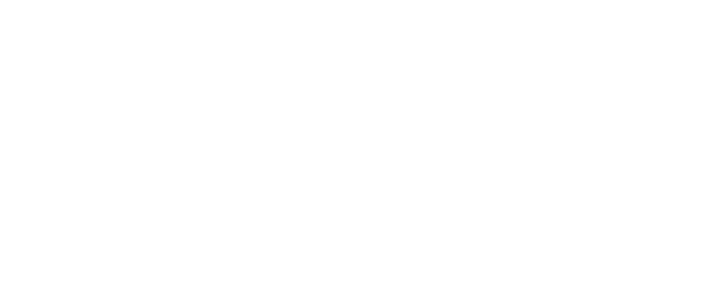
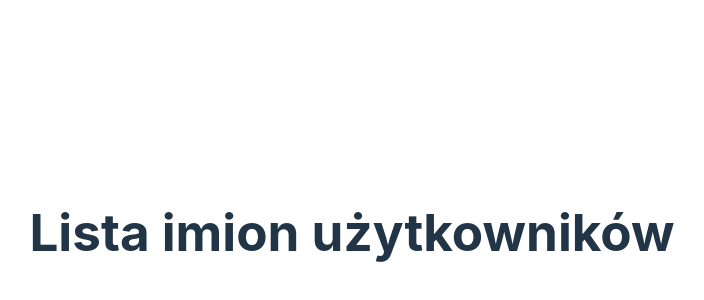
Before and after one commit to lukas-sikora/zadania-react, a React (Vite) app in the folder react-training/: page / in a window 1280 px wide. Shown: the part 168-468 px from the top of the page, without its empty margins (288-992 px from the left). Built offline with nearby package versions, Linux system fonts and the light colour scheme.

Commit message:
arrays-in-react-task/3

```diff
--- a/react-training/src/App.jsx
+++ b/react-training/src/App.jsx
@@ -1,5 +1,15 @@
-function App() {
-  return <div></div>
-}
+const App = () => {
+  const addName = (e) => {
+    e.preventDefault();
+    // Dodaj logikę dodawania imienia do listy
+  };
 
-export default App
+  return (
+    <div>
+      <h1>Lista imion użytkowników</h1>
+      <form onSubmit={addName}></form>
+      <ul>{/* Wyrenderuj tutaj listę imion */}</ul>
+    </div>
+  );
+};
+export default App;
```
